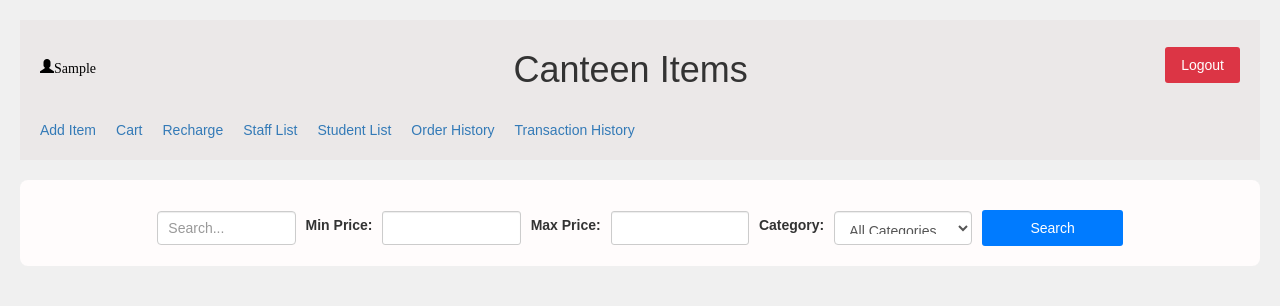
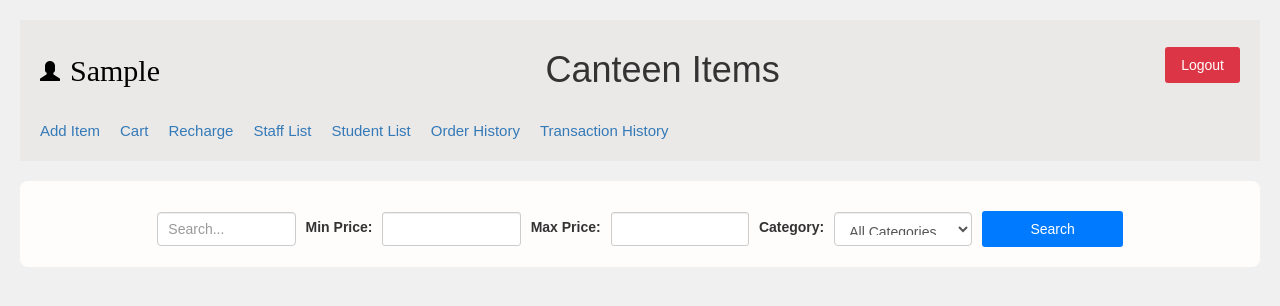
Before and after one commit to PSGSudalai/Canteen_QR, a Django app: page /canteen/items/ in a window 1280 px wide. Shown: the top 306 px of the page. Run offline with Django 5.2, Linux system fonts and the light colour scheme; the visitor is signed in with stand-in values (Sample User, id 1); data that the repository does not hold is empty; some libraries are stand-ins or nearby versions.

Commit message:
item list css

```diff
--- a/BASE/templates/canteen_items/item_list.html
+++ b/BASE/templates/canteen_items/item_list.html
@@ -12,6 +12,10 @@
             margin: 0;
             padding: 20px;
         }
+        span{
+            font-size: 30px;
+            margin-left: 10px;
+        }
 
         /* Style for the header */
         .header {
@@ -21,6 +25,9 @@
             background-color: #ebe8e8;
             color: black;
             padding: 10px 20px;
+        }
+        .header .glyphicon{
+            font-size: 20px;
         }
 
         .header .logout {
@@ -49,6 +56,7 @@
             background-color: #ebe8e8;
             padding: 10px 20px;
             margin-bottom: 20px;
+            font-size: 15px;
         }
 
         /* Style for the search section */
@@ -76,7 +84,6 @@
         }
 
         .search button {
-            background-color: #007bff;
             color: white;
             border: none;
             cursor: pointer;
@@ -105,6 +112,7 @@
             box-sizing: border-box;
             margin-bottom: 20px;
             min-width: 220px; /* Minimum width */
+            max-width:250px;
         }
 
         .item-image-container {
@@ -152,7 +160,7 @@
         }
 
         button[type="submit"] {
-            background-color: #007bff;
+
             color: white;
             border: none;
             padding: 8px 12px;
@@ -174,15 +182,15 @@
             flex: 1; /* Each form takes equal space */
         }
 
-        .btn-warning {
+        /* .btn-warning {
             background-color: #ffc107;
             border-color: #ffc107;
-        }
+        } */
 
-        .btn-info {
+        /* .btn-info {
             background-color: #007bff;
             border-color: #007bff;
-        }
+        } */
 
         .quantity-control{
             height: 36px;
@@ -199,7 +207,7 @@
 </head>
 <body>
     <div class="header">
-        <div class="glyphicon glyphicon-user">{{ user.first_name }}</div>
+        <div class="glyphicon glyphicon-user"><span>{{ user.first_name }}</span></div>
         <h1>Canteen Items</h1>
         <a href="{% url 'logout' %}" class="logout">Logout</a>
     </div>
@@ -241,7 +249,7 @@
                 <option value="SNACK">Snacks</option>
                 <option value="beverage">Beverage</option>
             </select>
-            <button type="submit" class="btn btn-primary">Search</button>
+            <button type="submit" style=" background-color: #007bff;">Search</button>
         </form>
     </div>
 
@@ -271,7 +279,7 @@
                             <input type="number" name="quantity" value="1" min="1" class="quantity-control">
                         </div>
                         <div class="form-group">
-                            <button type="submit" class="btn btn-primary">Add to Cart</button>
+                            <button type="submit" style="background-color: #007bff;">Add to Cart</button>
                         </div>
                     </form>
 
```
